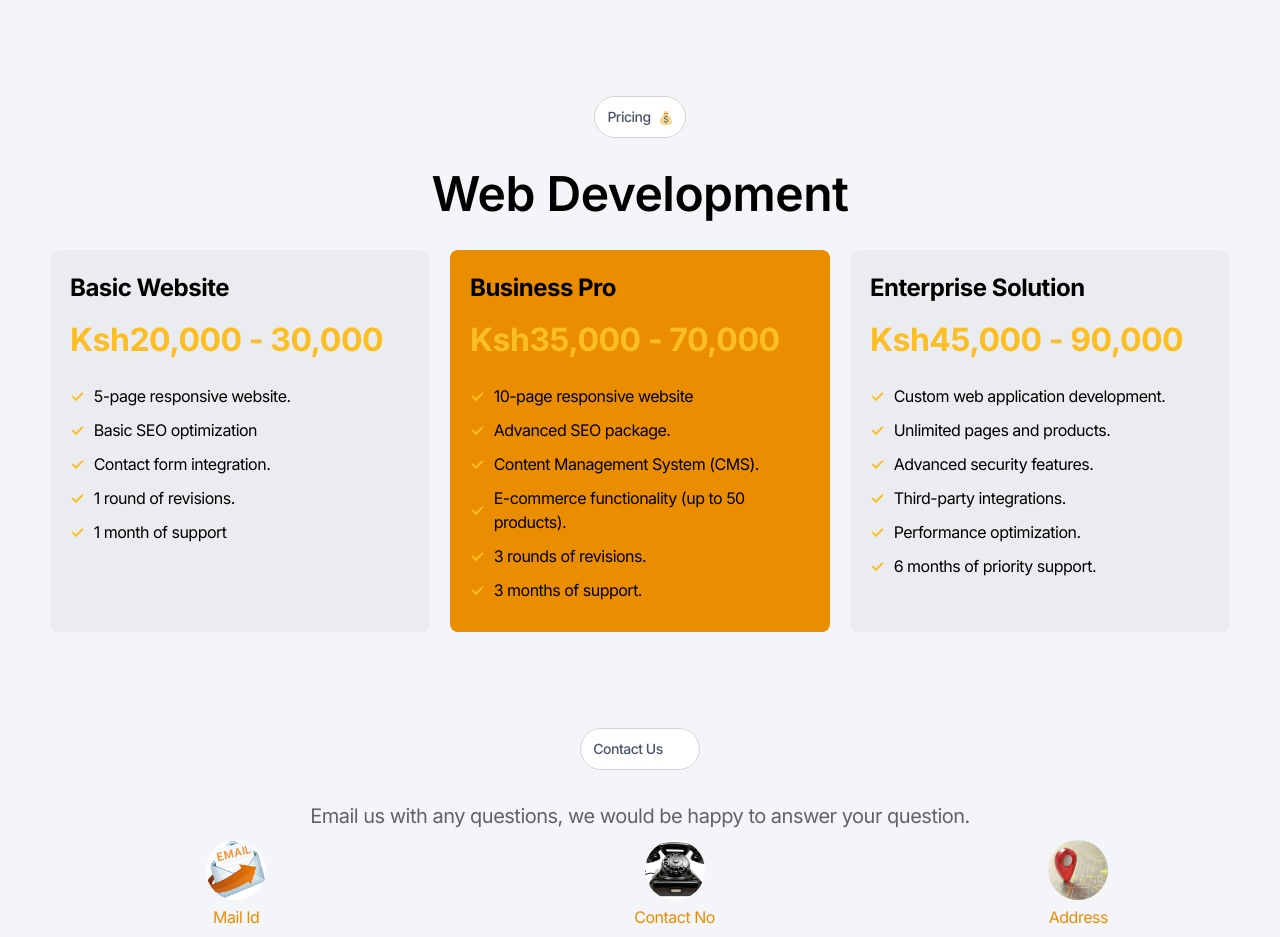
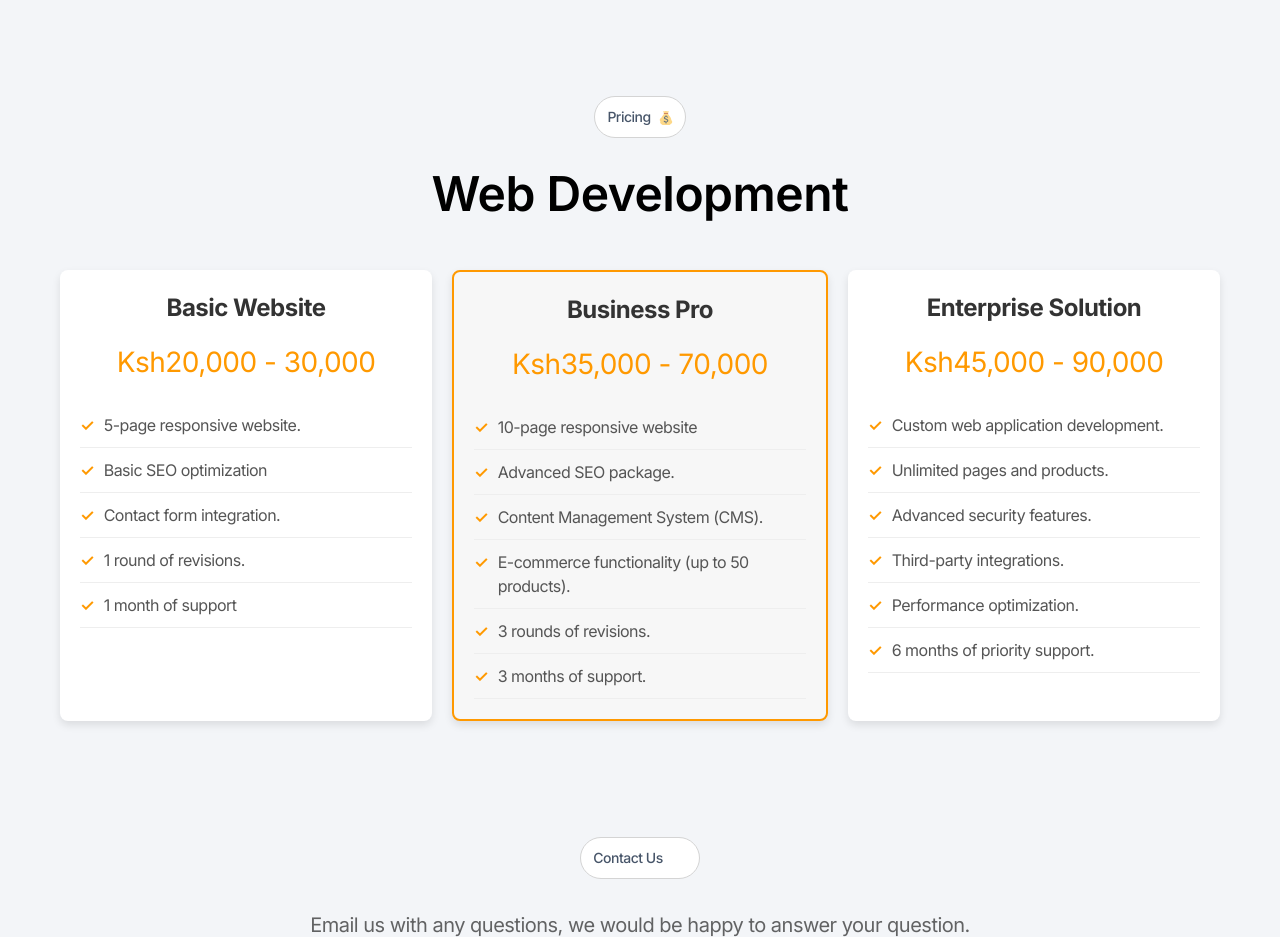
Before and after one commit to MuliJob/Digi-Craft-Website, a Django app: page / in a window 1280 px wide. Shown: the part 3864-4801 px from the top of the page. Run offline with Django 5.2, Linux system fonts and the light colour scheme; some libraries are stand-ins or nearby versions.

Commit message:
modified pricing section to use cards and added hover effect

```diff
--- a/website/static/css/styles.css
+++ b/website/static/css/styles.css
@@ -1784,42 +1784,79 @@ body {
 
 .pricing-container {
     display: flex;
-    justify-content: center;
-    flex-wrap: wrap;
+    justify-content: space-between;
     gap: 20px;
     max-width: 1200px;
     margin: 0 auto;
+    padding: 20px;
 }
 
 .pricing-tier {
-    background-color: #c7c7c733;
+    background-color: #fff;
     border-radius: 8px;
+    box-shadow: 0 4px 8px rgba(0, 0, 0, 0.1);
     padding: 20px;
-    width: calc(33.333% - 20px);
+    flex: 1;
+    transition: transform 0.4s, box-shadow 0.4s, background-color 0.4s;
+    position: relative;
+    overflow: hidden;
     min-width: 250px;
     box-sizing: border-box;
 }
 
+.pricing-tier::before {
+    content: '';
+    position: absolute;
+    top: 0;
+    left: -100%;
+    width: 100%;
+    height: 100%;
+    background: rgba(255, 153, 0, 0.2);
+    transition: left 0.4s;
+    z-index: 0;
+}
+
+.pricing-tier:hover {
+    transform: scale(1.05);
+    box-shadow: 0 12px 24px rgba(0, 0, 0, 0.2);
+    background-color: #fdfdfd;
+}
+
+.tier-name, .tier-price, .feature-list {
+    position: relative;
+    z-index: 1;
+}
+
+.tier-name, .tier-price {
+    text-align: center;
+}
+
 .pricing-tier.highlighted {
-    background-color: rgb(235 141 0);
+    background-color: #f7f7f7;
+    border: 2px solid #ff9900;
 }
 
 .tier-name {
     font-size: 24px;
     font-weight: bold;
-    margin-bottom: 10px;
+    color: #333;
+    margin-bottom: 15px;
+    transition: color 0.3s;
+}
+
+.pricing-tier:hover .tier-name {
+    color: #ff9900;
 }
 
 .tier-price {
-    font-size: 32px;
-    font-weight: bold;
-    color: #fbbf24;
+    font-size: 28px;
+    color: #ff9900;
     margin-bottom: 20px;
-  }
-
-  .tier-price span {
-    font-size: 16px;
-    font-weight: normal;
+    transition: color 0.3s;
+}
+
+.pricing-tier:hover .tier-price {
+    color: #333;
 }
 
 .feature-list {
@@ -1828,20 +1865,30 @@ body {
 }
 
 .feature-list li {
-    margin-bottom: 10px;
     display: flex;
-    align-items: center;
+    align-items: flex-start;
+    font-size: 16px;
+    color: #555;
+    padding: 10px 0;
+    border-bottom: 1px solid #eee;
 }
 
 .feature-list li::before {
     content: "✓";
-    color: #fbbf24;
+    color: #ff9900;
     margin-right: 10px;
     font-weight: bold;
+    align-items: center;
 }
 
 @media (max-width: 768px) {
+    .pricing-container {
+        flex-direction: column;
+    }
     .pricing-tier {
-        width: 100%;
-    }
-  }
+        margin-bottom: 20px;
+    }
+    .tier-price {
+        font-size: 20px;
+    }
+}
```
Lines whose indentation alone changed are shown as unchanged.
